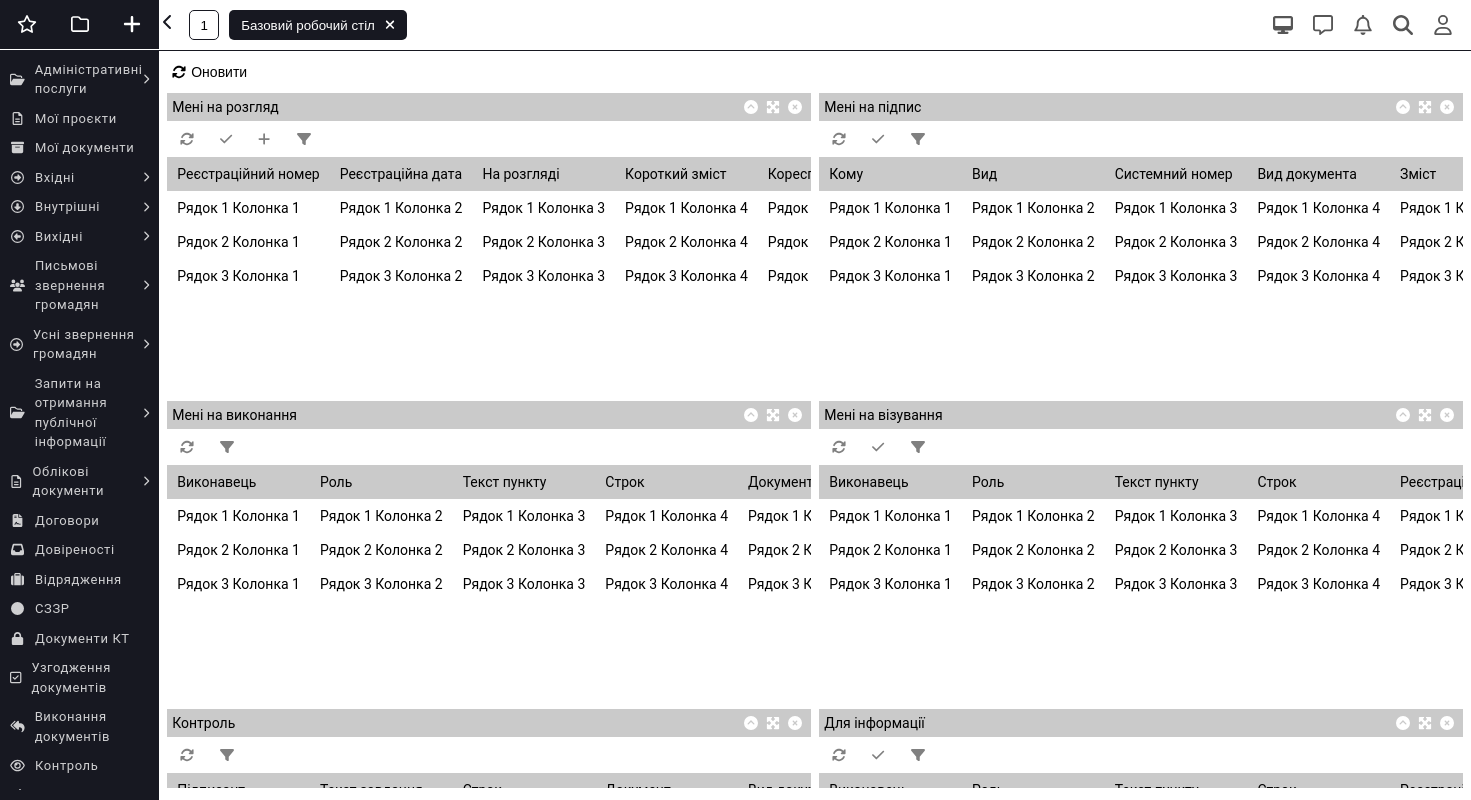
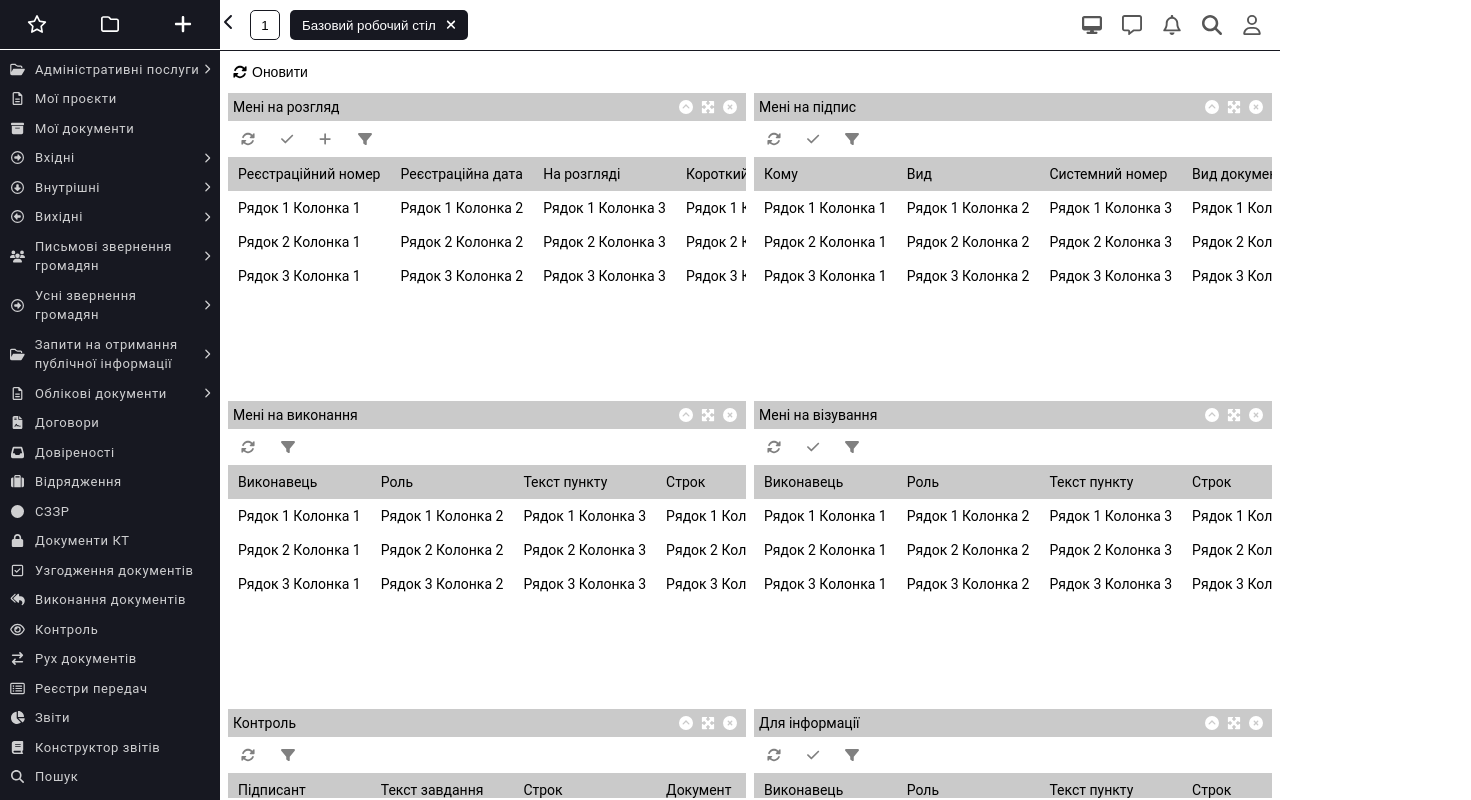
Before and after one commit to radishevskyi/admin-panel, a Next.js app: page / in a window 1280 px wide. Shown: the whole page, 1471 px wide, since content can reach past the window. Built offline with nearby package versions, Linux system fonts and the light colour scheme.

Commit message:
initial feature authorization

```diff
--- a/package.json
+++ b/package.json
@@ -16,6 +16,7 @@
     "@fortawesome/react-fontawesome": "^0.2.2",
     "next": "14.2.3",
     "react": "^18",
+    "react-click-outside": "^3.0.1",
     "react-dom": "^18",
     "sass": "^1.77.2",
     "uuid": "^10.0.0"
--- a/src/desktops/basic/basic.scss
+++ b/src/desktops/basic/basic.scss
@@ -23,7 +23,7 @@
 .desktop-container {
   display: flex;
   align-items: flex-start;
-  height: calc(100vh - 110px);
+  height: calc(100vh - 100px);
   overflow-y: auto;
   scrollbar-width: thin;
   scrollbar-color: darkgrey #f1f1f1;
--- a/src/pages/_app.jsx
+++ b/src/pages/_app.jsx
@@ -1,16 +1,12 @@
-import Sidebar from '@/shared/components/sidebar/sidebar';
 import '@/pages/_index.scss';
 import { DesktopProvider } from '@/shared/context/desktop';
 
 export default function App({ Component, pageProps }) {
   return (
+    // AuthProvider
     <DesktopProvider>
-      <div className='container'>
-        <Sidebar />
-        <div className='content'>
-          <Component {...pageProps} />
-        </div>
-      </div>
+      <Component {...pageProps} />
     </DesktopProvider>
+    // AuthProvider
   );
 }
--- a/src/pages/index.jsx
+++ b/src/pages/index.jsx
@@ -2,6 +2,7 @@ import { useContext } from 'react';
 import Header from '@/shared/components/header/header';
 import Head from 'next/head';
 import { DesktopContext } from '@/shared/context/desktop';
+import Sidebar from '@/shared/components/sidebar/sidebar';
 
 function Index() {
   const { activeDesktopItem } = useContext(DesktopContext);
@@ -12,10 +13,13 @@ function Index() {
         <title>Document flow</title>
         <meta name='description' content='content' />
       </Head>
-      <main>
-        <Header />
-        {activeDesktopItem?.content}
-      </main>
+      <div className='container'>
+        <Sidebar />
+        <main>
+          <Header />
+          <div className='content'>{activeDesktopItem?.content}</div>
+        </main>
+      </div>
     </>
   );
 }
--- a/src/shared/assets/styles/layout/layout.scss
+++ b/src/shared/assets/styles/layout/layout.scss
@@ -4,5 +4,5 @@
 }
 
 .content {
-  flex: 1;
+  width: calc(100vw - 220px);
 }
--- a/src/shared/components/sidebar/sidebar.jsx
+++ b/src/shared/components/sidebar/sidebar.jsx
@@ -26,7 +26,7 @@ function Sidebar() {
 
   return (
     <>
-      <div className={`sidebar ${isCollapsed ? 'sidebar-collapsed' : ''}`}>
+      <aside className={`sidebar ${isCollapsed ? 'sidebar-collapsed' : ''}`}>
         <SidebarHeader
           onToggleSidebar={handleCollapseToggle}
           isCollapsed={isCollapsed}
@@ -51,7 +51,7 @@ function Sidebar() {
             />
           ))}
         </ul>
-      </div>
+      </aside>
     </>
   );
 }
--- a/src/shared/components/sidebar/sidebar.scss
+++ b/src/shared/components/sidebar/sidebar.scss
@@ -2,7 +2,8 @@
 @import './sidebar-header.scss';
 
 .sidebar {
-  width: 220px;
+  min-width: 220px;
+  max-width: 220px;
   background-color: #171821;
   box-sizing: border-box;
   height: 100vh;
@@ -18,7 +19,7 @@
 .sidebar-list {
   font-size: 13px;
   cursor: pointer;
-  height: calc(100vh - 70px);
+  height: calc(100vh - 60px);
   overflow-y: auto;
   scrollbar-width: thin;
   scrollbar-color: darkgrey #f1f1f1;
```
Also changed, not shown: src/pages/login.jsx (added), 1 other file (tests, documents, lock files or other folders).
